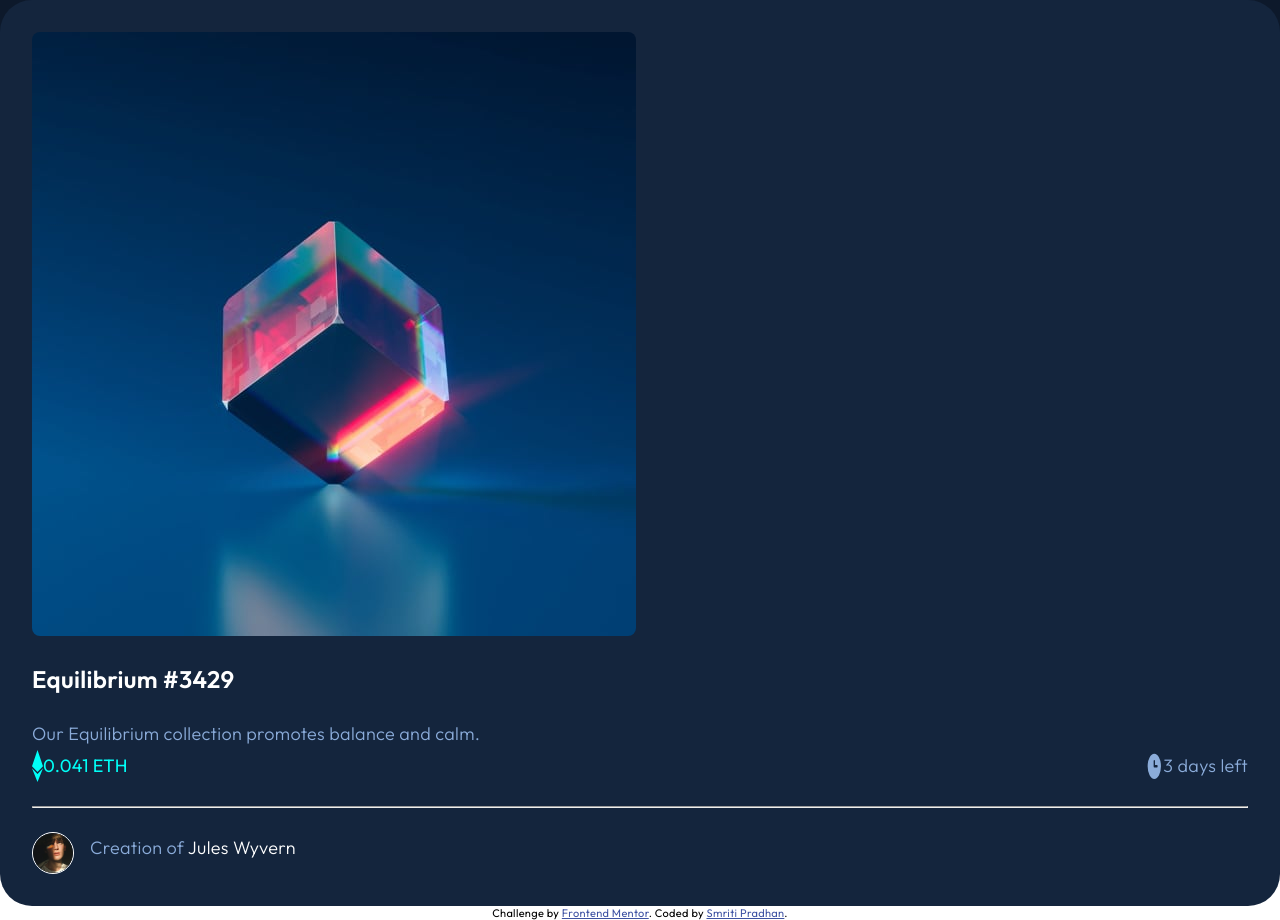
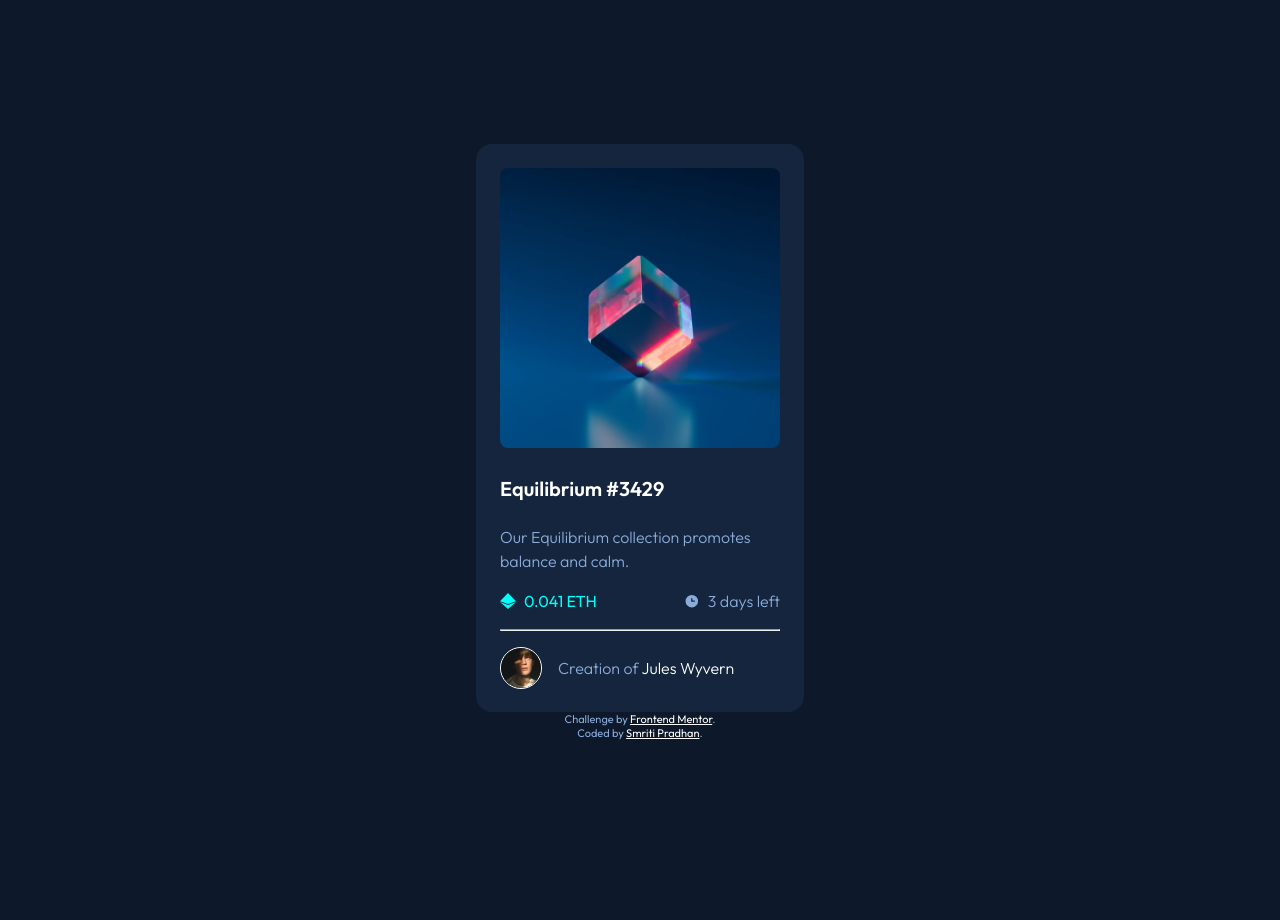
Before and after one commit to Smritipradhan01/nft-preview-card-component-main, a plain HTML site: page index.html in a window 1280 px wide. After the commit the page ends 800 px from the top, so only its background shows below. Drawn offline with Linux system fonts and the light colour scheme.

Commit message:
updated style.css

```diff
--- a/index.html
+++ b/index.html
@@ -14,10 +14,11 @@
 </head>
 
 <body>
-  <div class="site-component">
   <main>
     <div class="nft-card">
+      <div class="image-container">
         <img src="images/image-equilibrium.jpg" alt="" class="nft-image">
+      </div>
       <h2>Equilibrium #3429</h2>
       <p>Our Equilibrium collection promotes balance and calm.</p>
       <div class="data-container">
@@ -41,10 +42,10 @@
   <footer>
     <div class="attribution">
       Challenge by <a href="https://www.frontendmentor.io?ref=challenge" target="_blank">Frontend Mentor</a>.
+      <br>
       Coded by <a href="#">Smriti Pradhan</a>.
     </div>
   </footer>
-  </div>
 </body>
 
 </html>
--- a/style.scss
+++ b/style.scss
@@ -13,7 +13,8 @@ body {
     margin: 0;
     padding: 0;
     font-family: var(--font-family);
-    letter-spacing: .02rem;
+    letter-spacing: .02;
+    background: var(--main-bg);
 }
 
 h2,
@@ -21,44 +22,61 @@ p {
     margin: 0;
 }
 
-.site-component {
-    background: var(--main-bg);
-    height: 100vh;
-    width: 100%;
-}
-
 .nft-card {
     background: var(--card-bg);
-    padding: 2rem;
-    border-radius: 2rem;
-    align-items: center;
+    padding: 1.5rem;
+    border-radius: 1rem;
+    width: 280px;
+    height: 520px;
+    margin: auto;
+    margin-top: 9rem;
 }
 
 .nft-image {
-    max-width: 100%;
+    width: 100%;
+    height: 100%;
     border-radius: 0.5rem;
+}
+
+.image-container:hover {
+    cursor: pointer;
+    background: var(--cyan);
+    background-image: url(images/icon-view.svg);
+    background-repeat: no-repeat;
+    align-items: center;
+    width: 100%;
 }
 
 h2 {
     color: var(--white);
     font-weight: 600;
+    font-size: 20px;
     margin: 1.5rem 0;
 }
 
 p {
     color: var(--soft-blue);
     font-weight: 300;
-    font-size: 18px;
-    line-height: 2rem;
+    font-size: 16px;
+    line-height: 1.5rem;
 }
 
 .data-container {
     display: flex;
     place-content: space-between;
+    align-items: center;
+    margin-top: 1rem;
+
+    img {
+        width: 16px;
+        height: 16px;
+        margin-right: .5rem;
+    }
 }
 
 .ethereum-container {
     display: flex;
+    align-items: center;
 
     p {
         font-weight: 400;
@@ -68,15 +86,17 @@ p {
 
 .time-frame {
     display: flex;
+    align-items: center;
 }
 
 hr {
-    margin: 1.5rem 0;
+    margin: 1rem 0;
     background: var(--line);
 }
 
 .creator-profile {
     display: flex;
+    align-items: center;
 
     .avatar {
         width: 2.5rem;
@@ -94,8 +114,9 @@ hr {
 .attribution {
     font-size: 11px;
     text-align: center;
+    color: var(--soft-blue);
 }
 
 .attribution a {
-    color: hsl(228, 45%, 44%);
+    color: var(--white);
 }
```
Also changed, not shown: style.css, 1 other file. Lines whose indentation alone changed are shown as unchanged.
